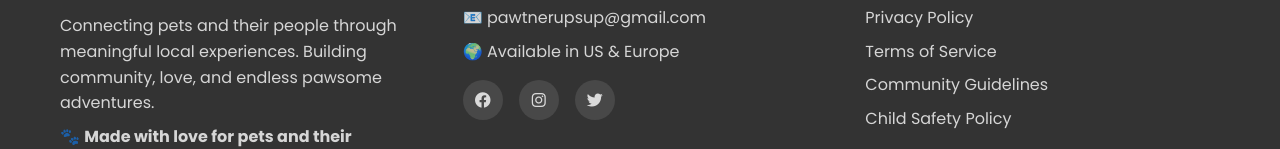
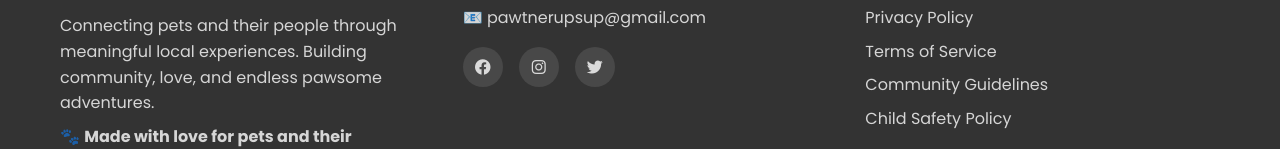
Before and after one commit to Consolefun/PawtnerUp_Marketing, a plain HTML site: page index.html in a window 1280 px wide. Shown: the part 5035-5184 px from the top of the page. Drawn offline with Linux system fonts and the light colour scheme.

Commit message:
Remove available in US and Europe

```diff
--- a/index.html
+++ b/index.html
@@ -295,7 +295,6 @@
                 <div class="footer-section">
                     <h3>Get In Touch</h3>
                     <p>📧 pawtnerupsup@gmail.com</p>
-                    <p>🌍 Available in US & Europe</p>
                     <div class="social-links">
                         <a href="https://www.facebook.com/profile.php?id=61577901004160"><i class="fab fa-facebook"></i></a>
                         <a href="#"><i class="fab fa-instagram"></i></a>
```
